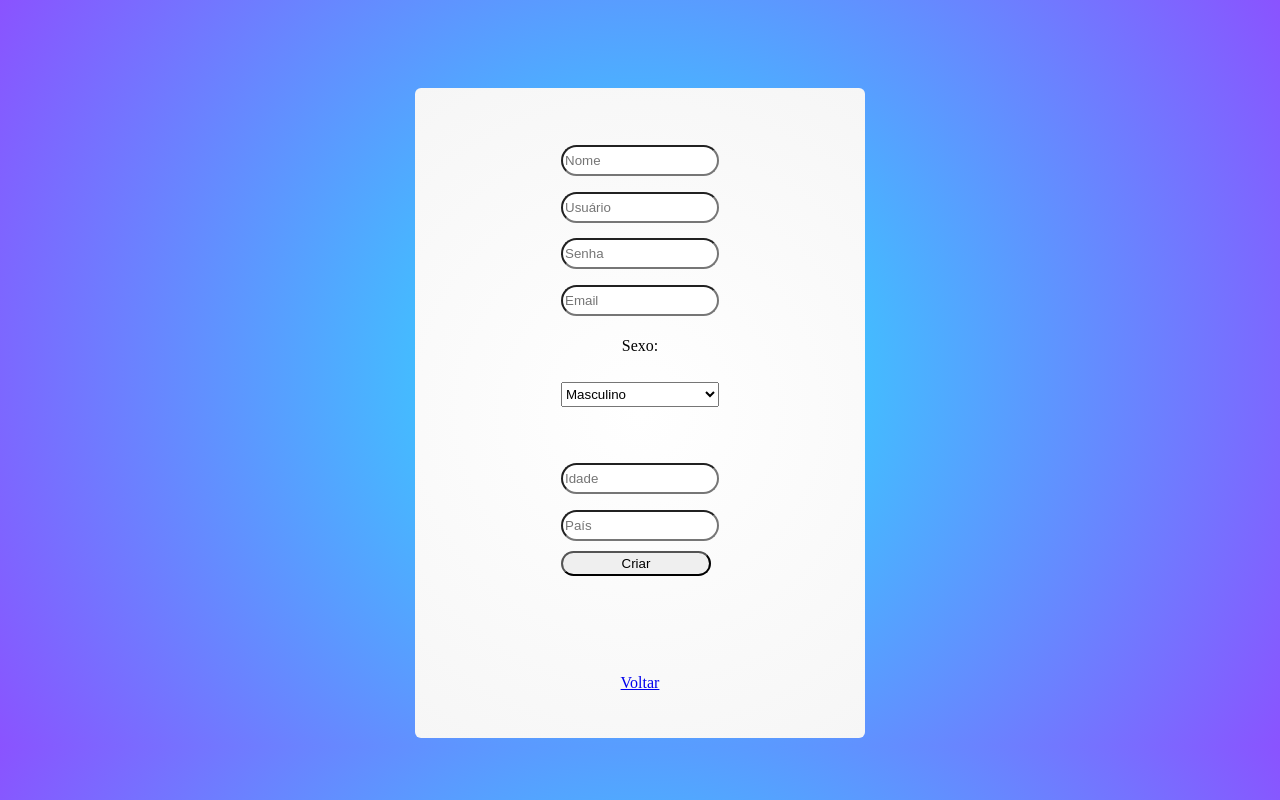
After one commit to Axelfvm/chat_php, a PHP site: page /cadastrar.php in a window 1280 px wide. The commit adds this page. Run offline with PHP 8.4, Linux system fonts and the light colour scheme.

Commit message:
Add files via upload

```diff
--- /dev/null
+++ b/cadastrar.php
@@ -0,0 +1,49 @@
+<?php
+include('./config/config.php');
+
+?>
+
+<!DOCTYPE html>
+<!--
+To change this license header, choose License Headers in Project Properties.
+To change this template file, choose Tools | Templates
+and open the template in the editor.
+-->
+<html>
+    <head>
+        <title><?= $title ?> - Cadastro</title>
+        <meta charset="UTF-8">
+        <meta name="viewport" content="width=device-width, initial-scale=1.0">
+        <link href="includes/css/general.main.css" rel="stylesheet" type="text/css"/>
+        <link href="includes/css/cadastro.main.css" rel="stylesheet" type="text/css"/>
+    </head>
+    <body>
+        <div class="center" id="center">
+            <form method="post">
+                <div class="space"></div>
+                <input type="text" name="nome" placeholder="Nome" class="inpt_cadastro">
+                <input type="text" name="usuario" placeholder="Usuário" class="inpt_cadastro">
+                <input type="password" name="senha" placeholder="Senha" class="inpt_cadastro">
+                <input type="text" name="email" placeholder="Email" class="inpt_cadastro">
+                <label for="sexo">Sexo:</label>
+                <select id="sexo" name="sexo">
+                    <option value="Masculino">Masculino</option>
+                    <option value="Feminino">Feminino</option>
+
+                </select>
+                <input type="text" name="idade" placeholder="Idade" class="inpt_cadastro">
+                <input type="text" name="pais" placeholder="País" class="inpt_cadastro">
+
+                <input type="submit" name="acao" value="Criar">
+                <?php include('./includes/class/cadastrar.class.php'); ?>
+                <br>
+                <br>
+                <a href="index.php">Voltar</a>
+            </form>
+
+
+
+        </div>
+
+    </body>
+</html>
--- a/cargo.php
+++ b/cargo.php
@@ -28,7 +28,9 @@ include('./includes/class/cargo.class.php');
                     <option value="10">Administrador</option>
                     <option value="0">Usuário</option>
                 </select>
-                <input type="submit" value="Mudar" name="mudar"/>
+                <br>
+                <br>
+                <input type="submit" value="Mudar" name="mudar" style="font-size: 16px;"/>
 
                 <p>Cargo: <?= $perfilInfo['su'] ?></p>
                 <br>
--- /dev/null
+++ b/includes/class/cadastrar.class.php
@@ -0,0 +1,30 @@
+<?php
+
+
+if (isset($_POST['acao'])) {
+    $nome = $_POST['nome'];
+    $usuario = $_POST['usuario'];
+    $senha = $_POST['senha'];
+    $criptografada = password_hash($senha, PASSWORD_DEFAULT);
+    $email = $_POST['email'];
+    $sexo = $_POST['sexo'];
+    $pais = $_POST['pais'];
+    $idade = $_POST['idade'];
+
+    $query = $pdo->prepare("select * from $tb_user where usuario = '$usuario'");
+    $query->execute();
+    $retorno = $query->fetchAll();
+
+    if (count($retorno) > 0) {
+        //usuário está registrado
+        echo 'Usuário existente!';
+    } else if ($nome == '' || $usuario == '' || $senha == '' || $email == '') {
+        echo 'Preencha o campo.';
+    } else {
+
+        $sql = $pdo->prepare("INSERT INTO $tb_user (nome,usuario,senha,email,sexo,idade,pais) VALUES ('$nome','$usuario','$criptografada', '$email', '$sexo', '$idade', '$pais')");
+        $sql->execute([$nome, $usuario, $criptografada, $email, $sexo, $idade, $pais]);
+        echo 'Usuário cadastrado com sucesso';
+    }
+}
+?>
--- a/includes/class/ver.class.php
+++ b/includes/class/ver.class.php
@@ -15,9 +15,12 @@ if (isset($_POST['enviar'])) {
 
     $msg = $_POST['menssagem'];
     $autor = $_SESSION['usuario'];
+    $userip = $_POST['userIP'];
     if ($msg != '') {
         $sql = $pdo->prepare("INSERT INTO $tb_post (msg,autor,date) VALUES ('$msg', '$autor', NOW())");
         $sql->execute([$msg, $autor]);
+        $sql1 = $pdo->prepare("UPDATE $tb_user SET lastIP='$userip' WHERE usuario = '$autor'");
+        $sql1->execute();
     }
 }
 
--- a/index.php
+++ b/index.php
@@ -1,6 +1,5 @@
 <?php
 include('./config/config.php');
-include('./includes/class/in.class.php');
 ?>
 
 <!DOCTYPE html>
@@ -28,12 +27,14 @@ include('./includes/class/in.class.php');
 
                 <input class="logar" name="acao" value="Logar" type="submit">
 
+                <?php include('./includes/class/in.class.php'); ?>
 
                 <a class="wrong1" id="usrwrong">Usuário Invalido</a>
                 <a class="wrong2" id="passwrong">Senha Incorreta</a>
 
                 <div class="footer">
                     <a href="/">← Voltar</a>
+                    <a href="cadastrar.php">Cadastro</a>
                 </div>
             </form>
 
--- a/perfil.php
+++ b/perfil.php
@@ -46,7 +46,8 @@ if ($perfilInfo['email'] == '') {
 
     </style>
     <body>
-        <div class="center">
+        <?php include './includes/pages/header.php'; ?>
+        <div class="center" style="margin-top: 70px;">
             <form>
                 <h2><?= $user ?></h2>
                 <br>
```
Also changed, not shown: home.php (+10 -4 lines), includes/class/in.class.php (+6 -4 lines).
